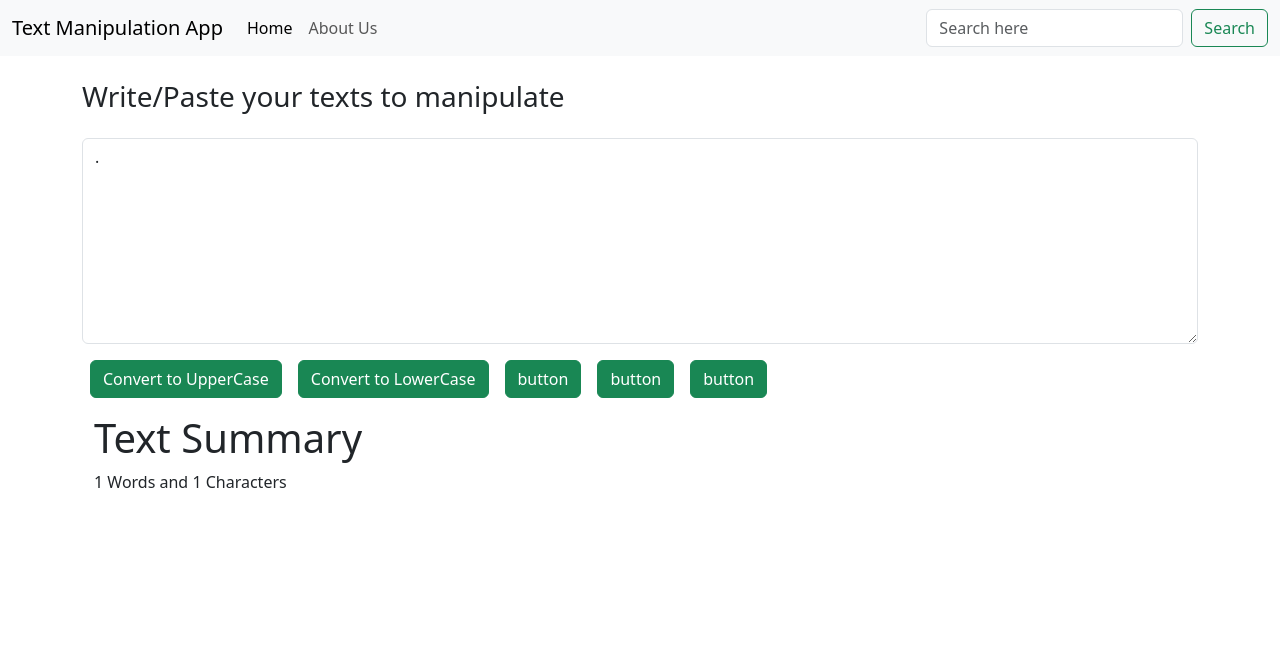
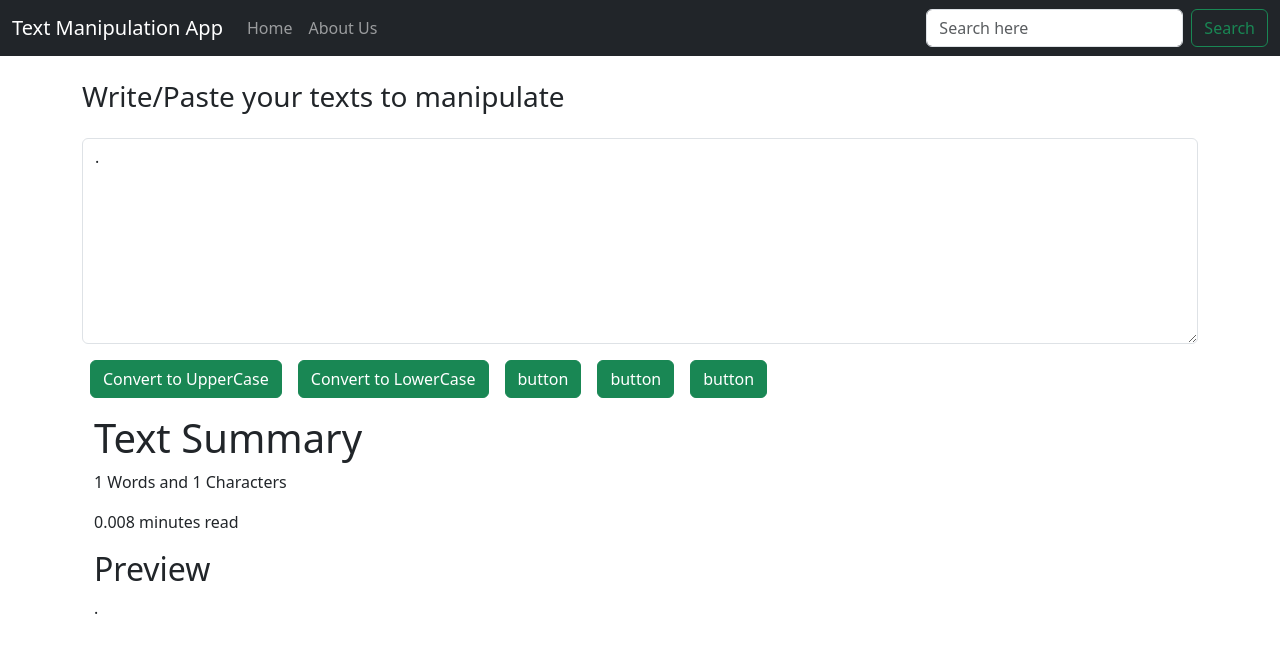
Before and after one commit to hwmzw/Texts-Manipulator-App, a React (Create React App) app in the folder texts-manipulation-app/: page / in a window 1280 px wide. Shown: the top 652 px of the page. Built offline with nearby package versions, Linux system fonts and the light colour scheme.

Commit message:
somefeatures

```diff
--- a/texts-manipulation-app/public/index.html
+++ b/texts-manipulation-app/public/index.html
@@ -8,14 +8,14 @@
       name="description"
       content="Web site created using create-react-app"
     />
-    <link rel="apple-touch-icon" href="%PUBLIC_URL%/logo192.png" />
+    <link rel="apple-touch-icon" href="%PUBLIC_URL%/1833350-200.png" />
 
     <link rel="manifest" href="%PUBLIC_URL%/manifest.json" />
 
-    <title>React App</title>
+    <title>Text Manipulation App</title>
   </head>
   <body>
-    <noscript>You need to enable JavaScript to run this app.</noscript>
+
     <div id="root"></div>
     <link
       href="https://cdn.jsdelivr.net/npm/bootstrap@5.3.0-alpha1/dist/css/bootstrap.min.css"
--- a/texts-manipulation-app/src/components/Navbar.js
+++ b/texts-manipulation-app/src/components/Navbar.js
@@ -3,7 +3,7 @@ import PropTypes from "prop-types";
 
 export default function Navbar(props) {
   return (
-    <nav className="navbar navbar-expand-lg bg-body-tertiary">
+    <nav className="navbar navbar-expand-sm navbar-dark bg-dark">
       <div className="container-fluid">
         <a className="navbar-brand" href="/">
           {props.title}
@@ -22,7 +22,7 @@ export default function Navbar(props) {
         <div className="collapse navbar-collapse" id="navbarSupportedContent">
           <ul className="navbar-nav me-auto mb-2 mb-lg-0">
             <li className="nav-item">
-              <a className="nav-link active" aria-current="page" href="/">
+              <a className="nav-link" aria-current="page" href="/">
                 Home
               </a>
             </li>
--- a/texts-manipulation-app/src/components/TextForm.js
+++ b/texts-manipulation-app/src/components/TextForm.js
@@ -49,7 +49,9 @@ export default function TextForm(props) {
     <h1>Text Summary</h1>
 
     <p>{text.split(" ").length} Words and {text.length} Characters</p>
-
+     <p>{0.008 * text.split(" ").length} minutes read</p>
+     <h2>Preview</h2>
+     <p>{text}</p>
     </div>
     </>
   );
```
Also changed, not shown: texts-manipulation-app/public/1833350-200.png (added), texts-manipulation-app/public/logo512.png (deleted).
